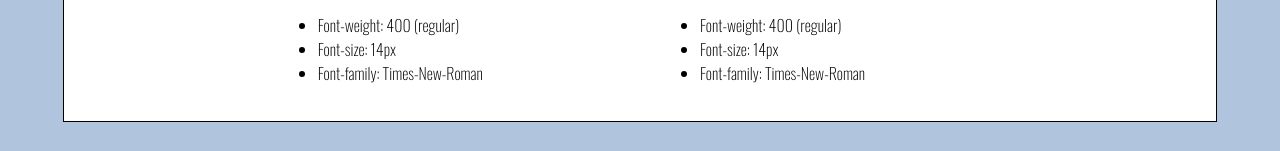
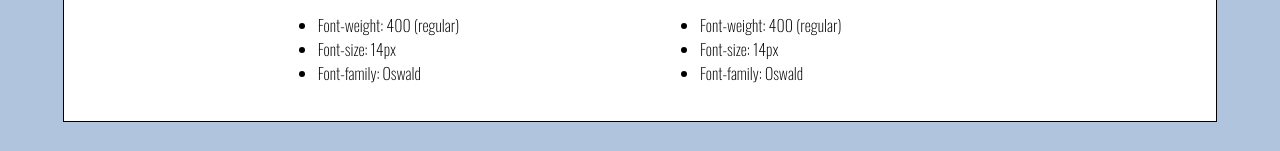
Before and after one commit to joaomartinscode/Website-Design-Guide, a plain HTML site: page index.html in a window 1280 px wide. Shown: the part 1877-2028 px from the top of the page. Drawn offline with nearby package versions, Linux system fonts and the light colour scheme; a web font is replaced by a local one.

Commit message:
Update index.html

```diff
--- a/index.html
+++ b/index.html
@@ -125,7 +125,7 @@
                 <ul>
                   <li>Font-weight: 400 (regular)</li>
                   <li>Font-size: 14px</li>
-                  <li>Font-family: Times-New-Roman</li>
+                  <li>Font-family: Oswald</li>
                 </ul>
               </div>
             <div class="text-panel">
@@ -145,7 +145,7 @@
                 <ul>
                   <li>Font-weight: 400 (regular)</li>
                   <li>Font-size: 14px</li>
-                  <li>Font-family: Times-New-Roman</li>
+                  <li>Font-family: Oswald</li>
                 </ul>
               </div>
             </div>
```
